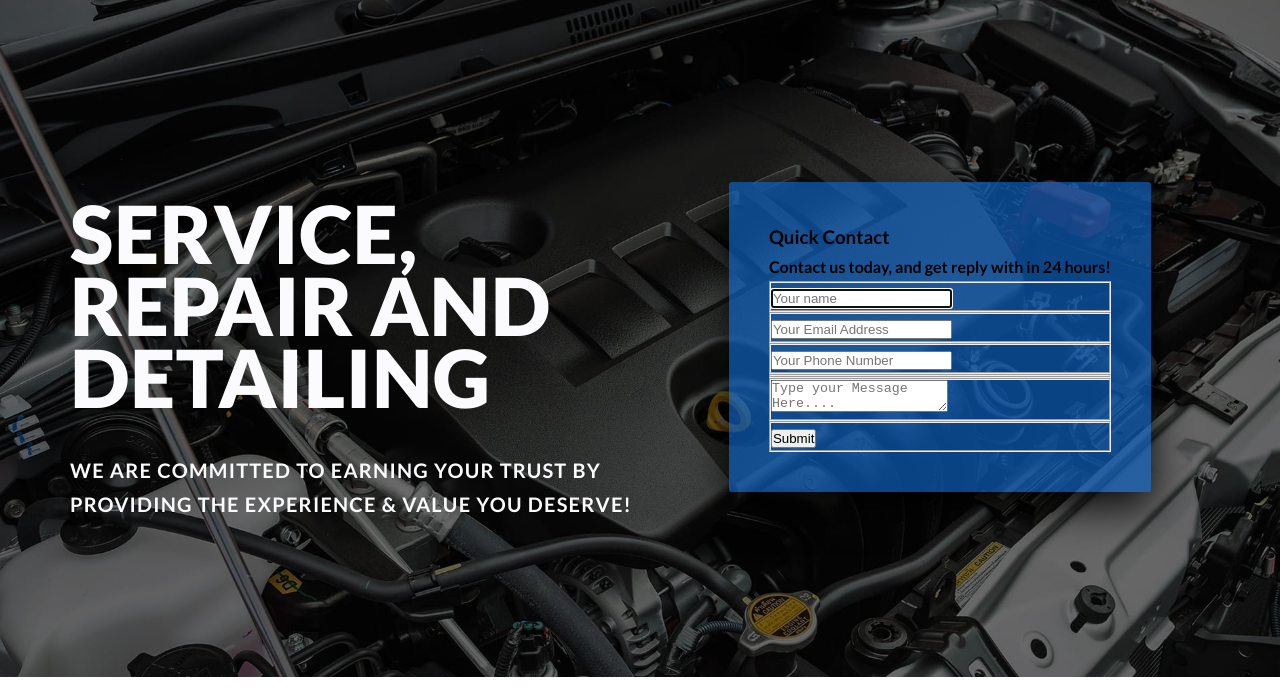
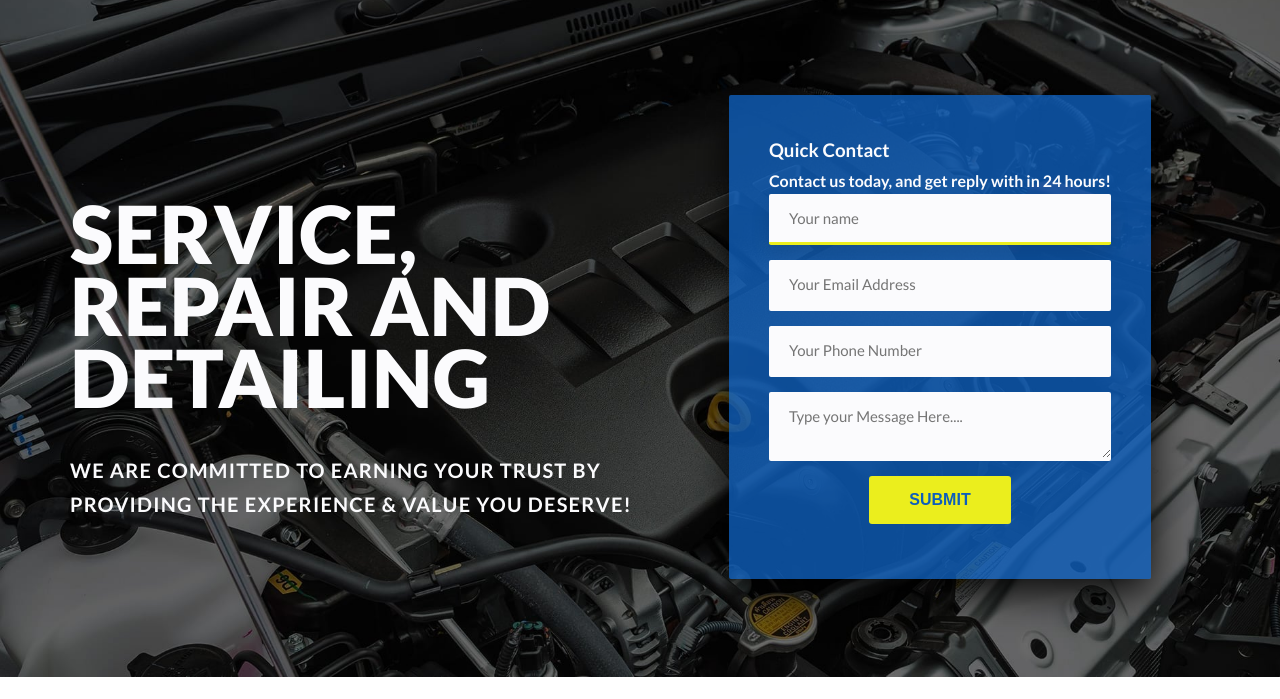
Before and after one commit to RatkoG/euromechanic-detailer, a plain HTML site: page index.html in a window 1280 px wide. Shown: the part 73-772 px from the top of the page. Drawn offline with nearby package versions, Linux system fonts and the light colour scheme; files that its build step writes are made by us from their sources; files whose address does not match are found by name.

Commit message:
form almost done

```diff
--- a/index.html
+++ b/index.html
@@ -50,8 +50,6 @@
             </fieldset>
             <fieldset>
               <input placeholder="Your Phone Number" type="tel" tabindex="3" required />
-            </fieldset>
-            <fieldset>
             </fieldset>
             <fieldset>
               <textarea placeholder="Type your Message Here...." tabindex="4" required></textarea>
--- a/scss/_layout.scss
+++ b/scss/_layout.scss
@@ -40,12 +40,55 @@
 
     #contact {
       padding: 4rem;
-      background-color: rgba($color-primary, .7);
-      border-radius: 3px;
+      background-color: rgba($color-primary, .8);
+      border-radius: 2px;
       box-shadow: 0 1.5rem 4rem rgba(0, 0, 0, 0.9);
 
-      h3 {
-        // color: $color-white;
+      h3,
+      h4 {
+        color: $color-white;
+      }
+
+      fieldset {
+        border: none;
+        margin-bottom: 1.5rem;
+      }
+
+      input,
+      textarea {
+        font-size: 1.5rem;
+        font-family: inherit;
+        color: black;
+        padding: 1.5rem 2rem;
+        border-radius: 2px;
+        background-color: $color-white;
+        border: none;
+        border-bottom: 3px solid transparent;
+        width: 100%;
+        display: block;
+        transition: all .3s;
+
+        &:focus {
+          outline: none;
+          box-shadow: 0 1rem 2rem rgba(0, 0, 0, 0.1);
+          border-bottom: 3px solid $color-secondary;
+        }
+      }
+
+      #contact-submit {
+        display: block;
+        padding: 1.5rem 4rem;
+        text-transform: uppercase;
+        background: $color-secondary;
+        color: $color-primary;
+        border: none;
+        border-radius: 3px;
+        font-size: 1.6rem;
+        font-weight: 600;
+        margin: auto;
+        text-decoration: none;
+        // display: inline-block;
+        transition: all .2s;
       }
     }
 
```
Also changed, not shown: dist/index.html (+1 -1 lines), dist/css/main.css, 1 other file.
